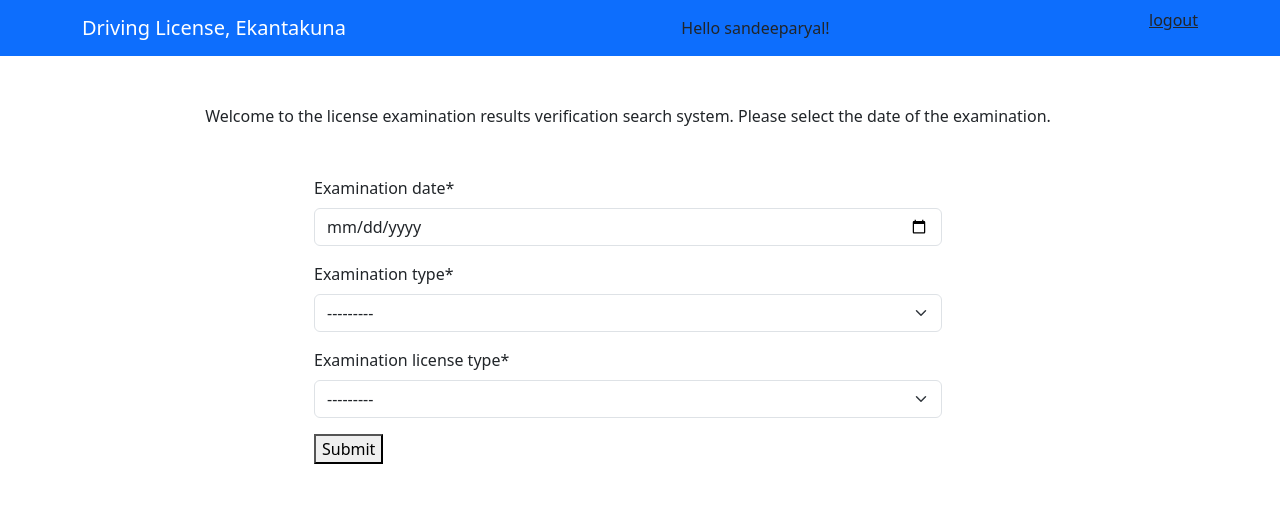
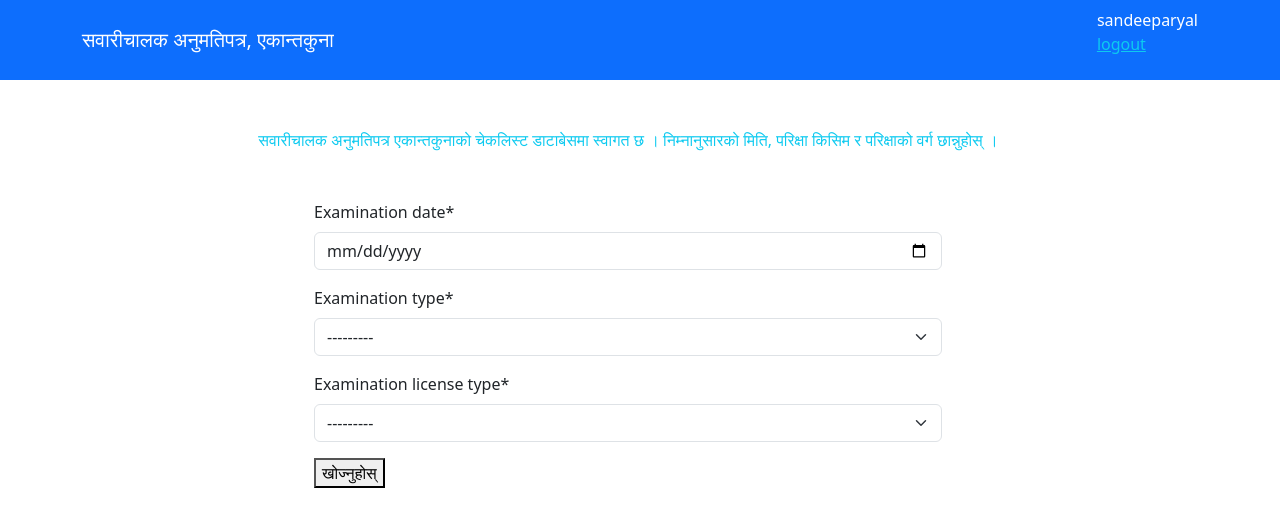
Before and after one commit to sandeeparyal/license_results, a Django app: page /checklist/ in a window 1280 px wide. Shown: the top 527 px of the page. Run offline with Django 4.2, Linux system fonts and the light colour scheme; a user stored in the database is signed in; data comes from the database, SQL or seed files in the repository; both versions use the stored data as it was after the commit; some libraries are stand-ins or nearby versions.

Commit message:
Some Nepali languages

```diff
--- a/checklist/templates/checklist/base_generic.html
+++ b/checklist/templates/checklist/base_generic.html
@@ -5,10 +5,10 @@
 
 <nav class="navbar navbar-dark bg-primary">
 	<div class="container-md">
-		<a class="navbar-brand" href="#">  Driving License, Ekantakuna </a>
+		<a class="navbar-brand" href="#">सवारीचालक अनुमतिपत्र, एकान्तकुना</a>
 		{% if user.is_authenticated %}
-		Hello {{ user.username }}!
-		<p> <a class="text-dark" href="{% url "logout" %}"> logout</a></p>
+	        <div class="text-white"> {{ user.username }} <div>
+		<p> <a class="text-info" href="{% url "logout" %}"> logout</a></p>
 		{% else %}
 		<p> You are not logged in </p>
 		<a href="{% url "login" %}"> login</a>
--- a/checklist/templates/checklist/index.html
+++ b/checklist/templates/checklist/index.html
@@ -4,8 +4,11 @@
 {% block content %}
 
 <div class="row mb-5">
-	<div class="text-red text-center"> Welcome to the license examination results verification search system. Please select the date of the examination.
+<div class="text-info text-center">
+सवारीचालक अनुमतिपत्र एकान्तकुनाको चेकलिस्ट डाटाबेसमा स्वागत छ । निम्नानुसारको मिति, परिक्षा किसिम र परिक्षाको वर्ग छान्नुहोस् ।
 </div>
+<!--	<div class="text-red text-center"> Welcome to the license examination results verification search system. Please select the date of the examination.
+</div> -->
 </div>
 
 <div class="row">
@@ -14,7 +17,7 @@
 <form action="{% url 'checklist:index' %}"  method="POST" id="form1">
           {% csrf_token %}
 	  {{ form|crispy}}
-	  <button type="submit" form="form1" value="Submit">Submit</button>
+	  <button type="submit" form="form1" value="Submit">खोज्नुहोस्</button>
 </form>
 	</div>
 	</div>
```
Also changed, not shown: checklist/migrations/0014_alter_examtype_exam_type_and_more.py (added), db.sqlite3.
